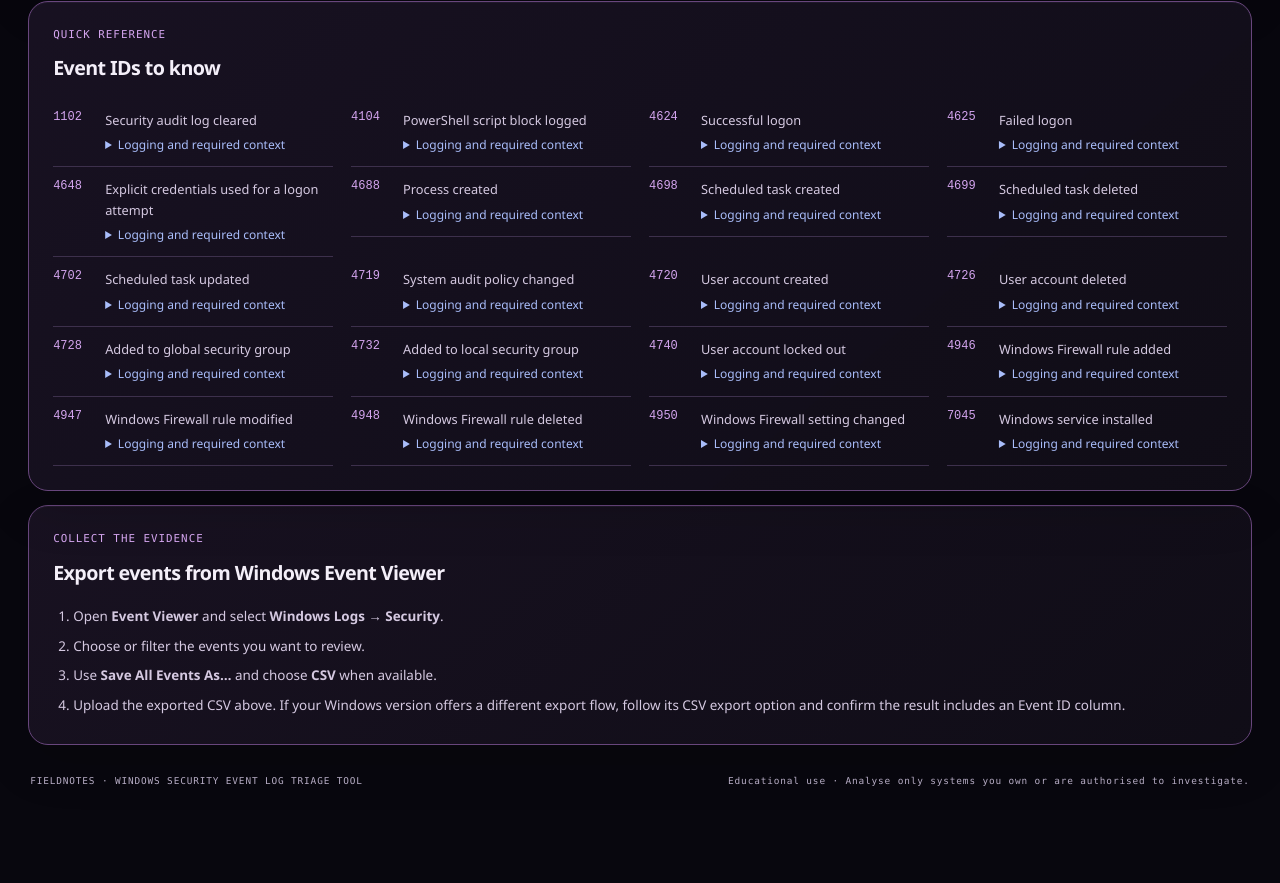
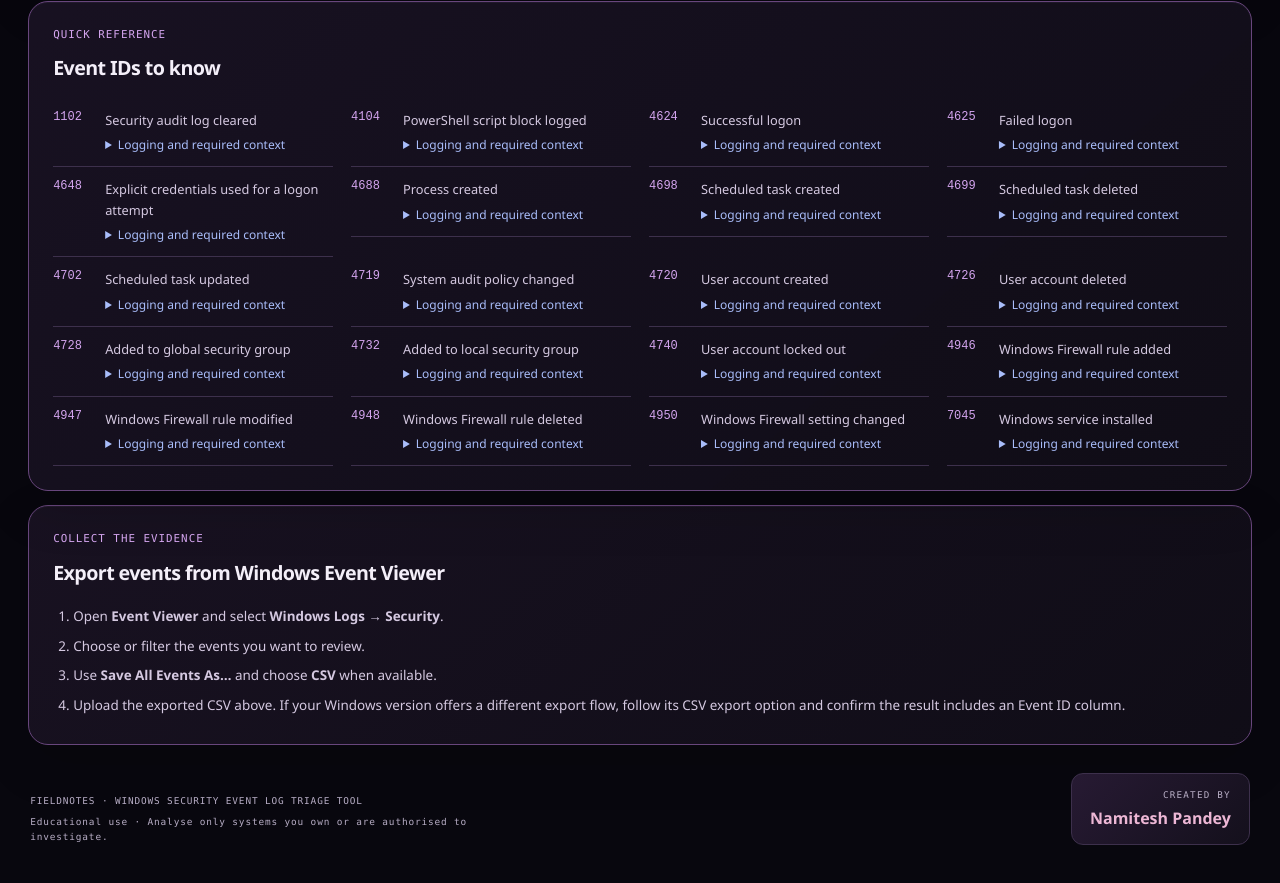
Before and after one commit to Namitesh07/windows-security-event-log-triage-tool, a website: page index.html in a window 1280 px wide. Shown: the part 1778-2661 px from the top of the page. Before the commit the page ends 2614 px from the top, so only its background shows below. Drawn offline with Linux system fonts and the light colour scheme.

Commit message:
Add bottom-right creator credit to footer

```diff
--- a/index.html
+++ b/index.html
@@ -5,7 +5,7 @@
   <meta name="viewport" content="width=device-width, initial-scale=1">
   <meta name="theme-color" content="#08070e">
   <title>Windows Security Event Log Triage Tool</title>
-  <link rel="stylesheet" href="styles.css?v=20261019-stacked-guides">
+  <link rel="stylesheet" href="styles.css?v=20261022-creator-credit">
   <script src="analysis.js" defer></script>
   <script src="report.js" defer></script>
   <script src="task-runner.js" defer></script>
@@ -135,7 +135,16 @@
     </section>
 
     <section class="howto-card"><p class="eyebrow">COLLECT THE EVIDENCE</p><h2>Export events from Windows Event Viewer</h2><ol><li>Open <strong>Event Viewer</strong> and select <strong>Windows Logs → Security</strong>.</li><li>Choose or filter the events you want to review.</li><li>Use <strong>Save All Events As…</strong> and choose <strong>CSV</strong> when available.</li><li>Upload the exported CSV above. If your Windows version offers a different export flow, follow its CSV export option and confirm the result includes an Event ID column.</li></ol></section>
-    <footer><span>FIELDNOTES · WINDOWS SECURITY EVENT LOG TRIAGE TOOL</span><span>Educational use · Analyse only systems you own or are authorised to investigate.</span></footer>
+    <footer>
+      <div class="footer-context">
+        <span>FIELDNOTES · WINDOWS SECURITY EVENT LOG TRIAGE TOOL</span>
+        <span>Educational use · Analyse only systems you own or are authorised to investigate.</span>
+      </div>
+      <section class="creator-credit" aria-labelledby="creator-title">
+        <h2 id="creator-title">Created by</h2>
+        <p>Namitesh Pandey</p>
+      </section>
+    </footer>
   </main>
   <div id="processing-bar" class="processing-bar" role="region" aria-label="Current operation" hidden><span id="task-label" aria-hidden="true"></span><progress id="task-progress" aria-label="Processing" hidden></progress><button class="button button-secondary" id="cancel-task" type="button" hidden>Cancel operation</button></div>
   <noscript><p class="noscript">JavaScript must be enabled in your browser for local CSV analysis.</p></noscript>
--- a/styles.css
+++ b/styles.css
@@ -880,10 +880,47 @@ td:nth-child(2) {
 footer {
   display:flex;
   justify-content:space-between;
+  align-items:flex-end;
   gap:20px;
   color:#b7adc5;
   font-size:.59rem;
   padding:28px 2px 0;
+}
+
+.footer-context {
+  display:grid;
+  gap:6px;
+  max-width:82ch;
+}
+
+.creator-credit {
+  flex:0 0 auto;
+  max-width:100%;
+  padding:14px 18px;
+  border:1px solid var(--line);
+  border-radius:12px;
+  background:linear-gradient(135deg,#271a33,#14101c);
+  text-align:right;
+}
+
+.creator-credit h2 {
+  margin:0 0 5px;
+  font:inherit;
+  font-size:.58rem;
+  color:var(--muted);
+  text-transform:uppercase;
+  letter-spacing:.13em;
+}
+
+.creator-credit p {
+  margin:0;
+  font-family:'Segoe UI',Arial,sans-serif;
+  font-size:1rem;
+  font-weight:650;
+  line-height:1.35;
+  letter-spacing:0;
+  color:var(--pink);
+  overflow-wrap:anywhere;
 }
 
 .noscript {
@@ -999,7 +1036,11 @@ footer {
   }
   footer {
     flex-direction:column;
-    gap:5px;
+    align-items:stretch;
+    gap:16px;
+  }
+  .creator-credit {
+    align-self:flex-end;
   }
 }
 
@@ -1550,7 +1591,7 @@ button:focus-visible,input:focus-visible,select:focus-visible,textarea:focus-vis
     background:Canvas;
     color:CanvasText;
   }
-  .topbar,.workspace-card,.panel,.education-card,.howto-card,.metric,.finding-card,.drop-zone,.privacy-note,.processing-bar {
+  .topbar,.workspace-card,.panel,.education-card,.howto-card,.metric,.finding-card,.drop-zone,.privacy-note,.processing-bar,.creator-credit {
     background:Canvas;
     border-color:CanvasText;
     box-shadow:none;
@@ -1564,6 +1605,9 @@ button:focus-visible,input:focus-visible,select:focus-visible,textarea:focus-vis
   .hero h1 em {
     color:CanvasText;
   }
+  .creator-credit p {
+    color:CanvasText;
+  }
   .severity {
     color:CanvasText;
     background:Canvas;
```
